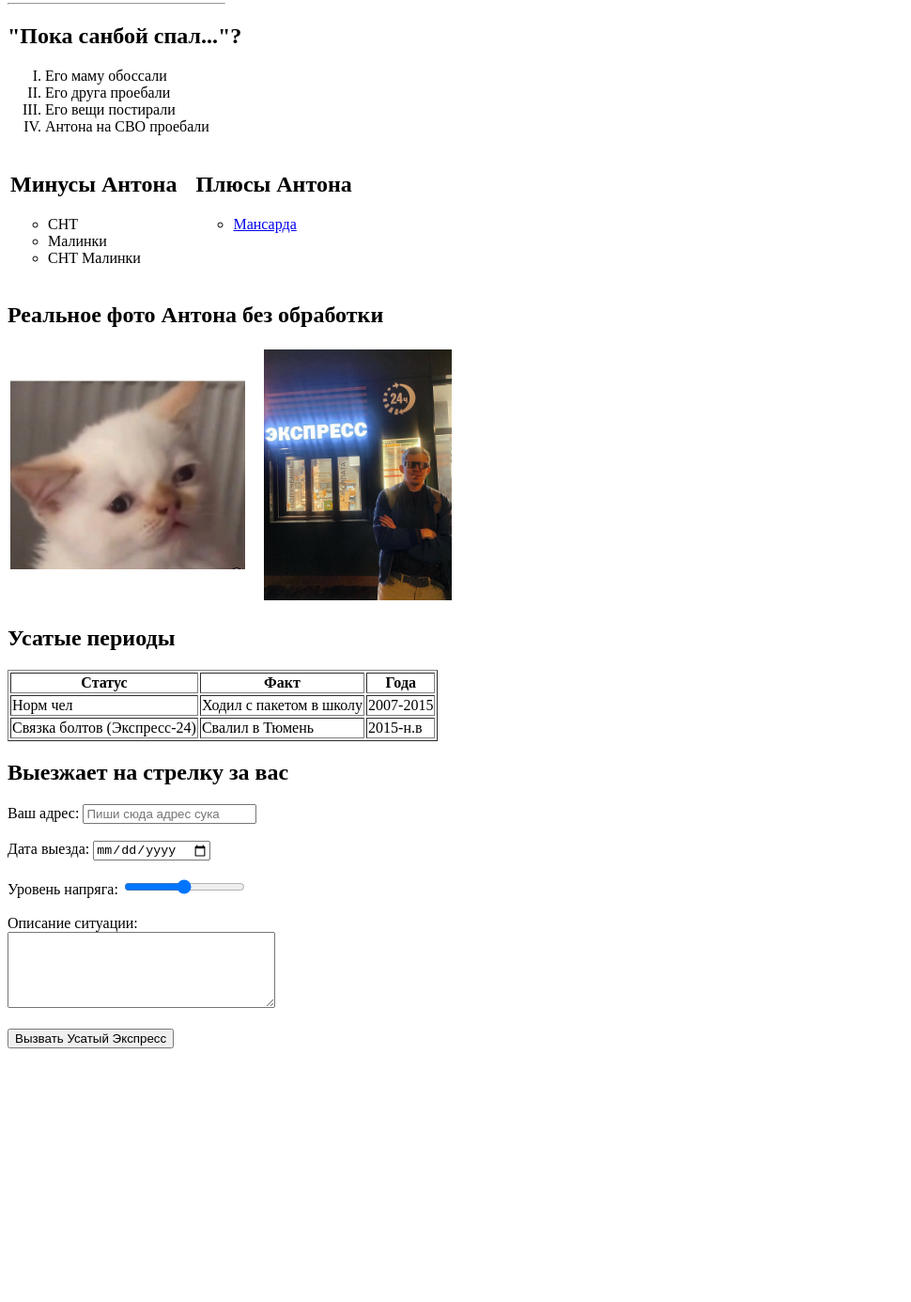
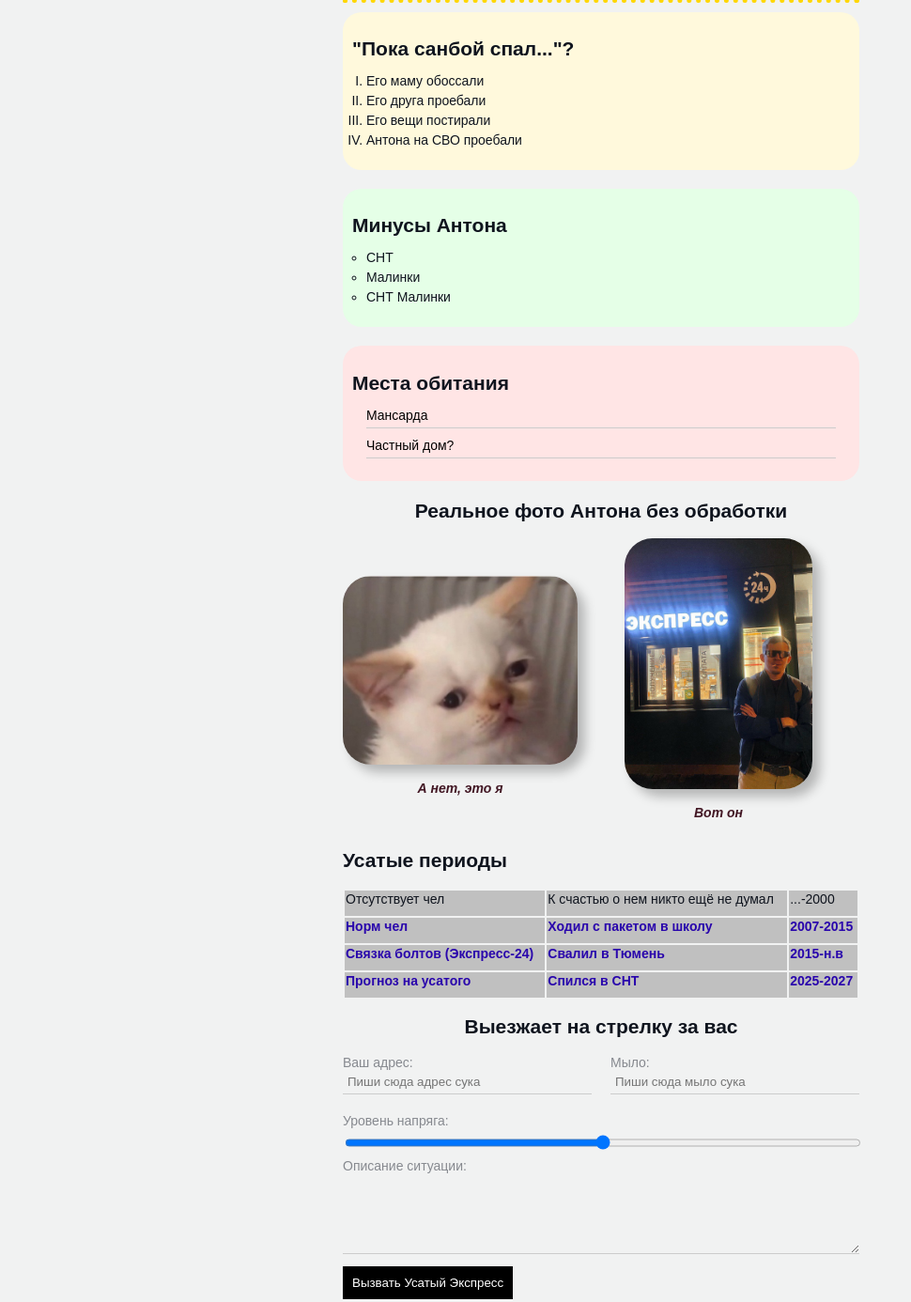
Before and after one commit to Kontorsk/usatka, a plain HTML site: page index.html in a window 1280 px wide. Shown: the part 163-1549 px from the top of the page at 94% size, without its empty margins (0-970 px from the left). Before the commit the page ends 1359 px from the top, so only its background shows below. Drawn offline with Linux system fonts and the light colour scheme.

Commit message:
added CSS

```diff
--- a/index.html
+++ b/index.html
@@ -3,67 +3,81 @@
 <head>
     <meta charset="UTF-8">
     <title>Усатая сука</title>
+    <link href="style.css" rel="stylesheet">
 </head>
 <body>
+    <div class="container">
     <h1>Усатый бебрик?</h1>
     <hr width="230" align="left"/>
+    <div class="preview">
         <p> Усатая сука сидит в <a href="
             https://2gis.ru/tyumen
             " target="_blank">СНТ</a> и скуфует</p>
         <p><em>Cидит и скуфует...</em> </p>
-    <hr width="230" align="left"/>
-
+    </div>
+    <div class="card bg-yellow">
         <h2>"Пока санбой спал..."?</h2>
-    <ol type="I">
+        <ol type="I" class="list">
         <li>Его маму обоссали</li>
         <li>Его друга проебали</li>
         <li>Его вещи постирали</li>
         <li>Антона на СВО проебали</li>
         </ol>
-    <table>
+    </div>
+    <!-- <table>
         <tr>
-            <td>
+            <td> -->
+                <div class="card bg-green">
                 <h2>Минусы Антона</h2>
-                <ul type="circle">
+                <ul type="circle" class="list">
                 <li>СНТ</li>
                 <li>Малинки</li>
                 <li>СНТ Малинки</li>
                 </ul>
+                </div>
+                            <!-- <td> <br /> </td>
                             <td> <br /> </td>
                             <td> <br /> </td>
-                            <td> <br /> </td>
-                            <td> <br /> </td>
-            </td>
-            <td>
-                <h2>Плюсы Антона</h2>
-                <ul type="circle">
-                <li><a href="mansarda.html" target="_blank">Мансарда</a></li>
-                <br />
-                <br />
+                            <td> <br /> </td> -->
+            <!-- </td> -->
+            <!-- <td> -->
+                <div class="card bg-red">
+                <h2>Места обитания</h2>
+                <ul type="circle" class="link-list">
+                        <li>
+                            <a href="https://www.houzz.ru/foto/query/%D0%BC%D0%B0%D0%BD%D1%81%D0%B0%D1%80%D0%B4%D0%B0" target="_blank">
+                            Мансарда</a>
+                        </li>
+                        <li>
+                            <a href="https://journal.tinkoff.ru/list/cosy-dacha/" target="_blank">
+                            Частный дом?</a>
+                        </li>
+                <!-- <br /> -->
+                <!-- <br /> -->
                 </ul>
-            </td>
-        </tr>
-    </table>
-        <h2>Реальное фото Антона без обработки</h2>
-        <table>
-            <td>
-                <img src="1tWaL1AVpk.jpg" width="250" alt="котику пиздец плохо">
-            </td>
-            <td> <br /> </td>
-            <td> <br /> </td>
-            <td> <br /> </td>
-            <td> <br /> </td>
-            <td>
-                <img src="usatka.jpg" width="200" alt="усатый экспресс 24">
-            </td>
-        </table>
-
+                </div>
+            <!-- </td> -->
+        <!-- </tr> -->
+    <!-- </table> -->
+        <h2 style="text-align: center">Реальное фото Антона без обработки</h2>
+            <div class="photo">
+                <div>
+                <img src="1tWaL1AVpk.jpg" alt="котику пиздец плохо"
+                class="cat">
+                <p>А нет, это я</p>
+                </div>
+                <div>
+                <img src="usatka.jpg" id="express" alt="усатый экспресс 24">
+                <p>Вот он</p>
+                </div>
+            </div>
             <h2>Усатые периоды</h2>
-            <table border="1">
+            <!-- <table border="1" class="table"> -->
+            <table class="table">
             <tr>
-                <th>Статус</th>
-                <th>Факт</th>
-                <th>Года</th>
+                <td>Отсутствует чел</td>
+                <td>К счастью о нем никто ещё не думал</td>
+                <td>...-2000</td>
             </tr>
             <tr>
                 <td>Норм чел</td>
@@ -75,31 +89,45 @@
                 <td>Свалил в Тюмень</td>
                 <td>2015-н.в</td>
             </tr>
+            <tr>
+                <td>Прогноз на усатого</td>
+                <td>Спился в СНТ</td>
+                <td>2025-2027</td>
+            </tr>
         </table>
+                <div class="contact">
                 <h2>Выезжает на стрелку за вас</h2>
                 <form action="/">
+                    <div class="row">
+                        <div class="form-group">
                         <lable for="адрес">Ваш адрес:</lable>
                         <input type="text" id="адрес" placeholder="Пиши сюда адрес сука">
-            <br>
-            <br>
-            <lable>Дата выезда:</lable>
-            <input type="date">
-            <br>
-            <br>
+                        </div>
+
+                        <div class="form-group">
+                        <lable>Мыло:</lable>
+                        <input type="email" placeholder="Пиши сюда мыло сука">
+                        </div>
+                    </div>
+
+                    <div class="form-group">
                     <lable>Уровень напряга:</lable>
                     <input type="range">
-            <br>
-            <br>
+                    </div>
+
+                    <div class="form-group">
                     <lable>Описание ситуации:</lable>
-            <br>
                     <textarea rows="5" cols="33"></textarea>
-            <br>
-            <br>
-            <input type="submit" value="Вызвать Усатый Экспресс">
+                    </div>
+
+                    <input class="btn" type="submit" value="Вызвать Усатый Экспресс">
                 </form>
-        <br />
-        <br />
-        <br />
-        <br />
+
+                <div class="position">
+                    <div class="box"></div>
+                </div>
+            </div>
+        <div style="margin-bottom: 100px;"></div>
+</div>
 </body>
 </html>
--- /dev/null
+++ b/style.css
@@ -0,0 +1,261 @@
+/* @import url('https://fonts.googleapis.com/css2&family=Roboto&display=swap') */ /* импорт шрифта из интернетов */
+/* *{
+    padding: 0;
+    margin: 0;
+} */ /* сброс отступов по всему коду "*" перед этим всем */
+
+body {
+    background-color: #f1f2f2 ;
+    color: #0f141e;
+
+    font-size: 14px; /* размер текста */
+    font-weight: normal; /* жирность шрифта */
+    font-family: sans-serif; /* шрифт */
+
+    /* font: normal 14px sans-serif; */
+
+    /* font-family: 'Times New Roman', Times, serif; */
+}
+a{
+    color: black;
+    text-decoration: none; /* убрать изначальное подчёркивание */
+}
+
+a:hover { /* когда наводишь мышку, тут чтобы подчёркивалось */
+    text-decoration: underline;
+}
+a:active { /* когда ссылка активна */
+    color: blue;
+}
+
+a:visited { /* когда ссылку прожимали */
+    color: gray;
+}
+
+.cat {
+    width: 250px;
+    border-radius: 30px; /* скругление */
+    box-shadow: 8px 8px 12px rgba(0, 0, 0, 0.25); /* настраиваем тень */
+}
+
+#express { /* привязка id = #, class=. */
+    width: 200px;
+    border-radius: 30px;
+    box-shadow: 8px 8px 12px rgba(0, 0, 0, 0.25);
+}
+
+.photo p{ /* настраиваем текст подкартинкой */
+    color: rgb(66, 23, 36);
+    font-style: italic;
+    font-weight: bold;
+    text-decoration: none;
+    text-transform: none;
+    /* text-transform: uppercase; */ /* капс */
+    /* letter-spacing: 1px; */ /* расстояние между букаами */
+    /* word-spacing: 5px; */ /* между словами */
+}
+
+.container { /* ко всему коду сделали класс */
+    max-width: 550px; /* сделали максимальную ширину страницы */
+    margin: auto; /* сделали её выравнивание по экрану, чтобы не всегда макс если не надо */
+}
+
+.preview {
+    /* background: brown; */
+    /* padding: 15px; */
+    padding: 0px 0px 0px 5px; /* внутренние отступы */
+    border: 5px dotted gold; /* рамку настраивали */
+    margin: 10px 0px 10px 0px; /* снешние отступы */
+    /* border-top-style:dotted; */
+    /* border-top-color:gold;
+    border-top-width: 3px;
+    border-bottom:3px dotted gold; */
+
+}
+
+/* .box-model > div {
+    float: left;
+    background: #000;
+    height: 200px;
+    border: 4px solid gold;
+    width: 25%;
+    box-sizing: border-box;
+} */
+/* то что выше это сделали отдельные 4 блока на всю строку, первая строка - выравнивание, 5 строка
+распределение 4х блоков по 25 проц, но 3я строка создает еще границы по 4 пикселя и чтобы крайний
+блок не сьехал вниз 5я строка это правит */
+
+
+.bg-yellow { /* сделали разные фоны для разных блоков */
+    background: #fff9dc;
+}
+
+.bg-green {
+    background: #e5ffe7;
+}
+
+.bg-red {
+    background: #ffe5e5;
+}
+
+.card { /* отдельно шаманили блоки ранее выделеннеы цветом */
+    padding: 10px 10px;
+    /* background: gold; */
+    margin-bottom: 20px;
+    border-radius: 20px;
+}
+
+.card h2 {
+    margin-bottom: 1px;
+}
+
+.list { /* тут делали по спискам отступ слева норм */
+    padding: 0 15px;
+    /* list-style: none; */
+}
+
+.list li { /* тут настраивали сам список */
+    color: #868698f;
+    margin-bottom: 5px;
+}
+.table {
+    width: 100%;
+}
+
+.table td { /* тут с табличкой */
+    padding-bottom: 10px;
+    background: silver;
+}
+
+.table tr:nth-child(2), tr:nth-child(3), tr:nth-child(4){ /* команда только к определенным строкам */
+    color: rgb(41, 5, 172);
+    font-weight: bolder;
+}
+
+/* .table tr:nth-child(even) {
+    background: gold;
+}
+
+/* выше к чётным */
+
+/* .table tr:nth-child(odd) {
+    background: silver;
+} */
+
+/* выше к нечётным */
+
+.link-list li { /* тут по перечислениям со ссылками про место обитания прл сам список красиво делали */
+    list-style: none;
+    margin-bottom: 10px;
+    padding-bottom: 5px;
+    border-bottom: 1px solid #ccc;
+}
+
+.link-list { /* настроил норм отступ слева для списка */
+    padding: 0 15px;
+}
+
+.contact h2 {
+    text-align: center; /* выравнивание по центру */
+}
+
+.form-group lable { /* настраивали сами формы, не ткст */
+    display: block; /* каждый блок на свою строку */
+    font-size: 14px;
+    color: #86898f;
+}
+.form-group input { /*текст внутри формы*/
+    width: 100%;
+    box-sizing: border-box;
+    border: none;
+    background: transparent; /*прозрачный фон*/
+    border-bottom: 1px solid #ccc;
+    color: #000;
+    padding: 5px 5px 5px;
+    outline: none;
+    font-family: inherit; /*наследование шрифта*/
+}
+.form-group textarea { /*текст внутри области для текста*/
+    width: 100%;
+    box-sizing: border-box;
+    border: none;
+    background: transparent;
+    border-bottom: 1px solid #ccc;
+    color: #000;
+    padding: 5px 5px 5px;
+    outline: none;
+    font-family: inherit;
+}
+
+.row {
+    display: flex; /*2 элемента (форм груп) на одной строчке*/
+    margin-bottom: 20px;
+}
+
+.row > .form-group {
+    width: 50%;    /*ширина каждого форм груп по 50 проц пространства*/
+    margin-right: 20px; /*между форм груп расстояние справа*/
+}
+
+.row > .form-group:last-child {
+    margin-right: 0px; /*крайний правый форм груп без отступа чтобы был от края*/
+}
+
+.photo {
+    display: flex;
+}
+
+.photo p {
+    text-align: center;
+}
+
+.photo > div:first-child { /*для первой фотки сделал отступы */
+    margin-top: 40px;
+    margin-right: 50px;
+}
+
+
+@media (max-width:700px) {
+    .photo {
+        text-align: center;
+        display: block;
+    }
+    .photo div:first-child { /* обратно выровнял при сужении чтобы были по центру картинки */
+        margin-right: 0;
+    }
+}
+
+.btn {
+    background-color: #000;
+    margin-top: 10px;
+    color: #fff;
+    padding: 10px 10px;
+    border: none;
+    font-family: inherit;
+    cursor:pointer; /* чтобы менялся курсор при наведении */
+}
+
+.btn:hover {
+    opacity: 0.7; /* чтобы подсвечивалась при наведении кнопка */
+}
+
+/* Position */
+
+/* .position {
+    position: relative;
+    border: 4px solid black;
+    margin-top: 40px;
+    padding: 20px;
+    height: 300px;
+} */
+/* position: relative относительно, т.к это родительский блок то дает для его дочерних абсолютных отсчёт от него как от начала стр */
+/*position: fixed; чтобы не перемещался при скролинге  */
+/*
+.box {
+    position: fixed;
+    bottom: 0;
+    right: 0;
+    width: 50px;
+    height: 50px;
+    background: lightcoral;
+} */
```
Lines whose indentation alone changed are shown as unchanged.
